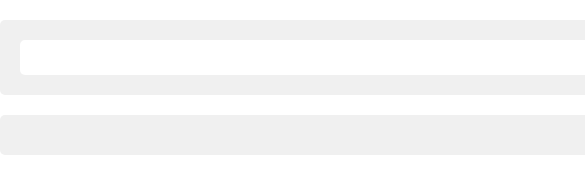
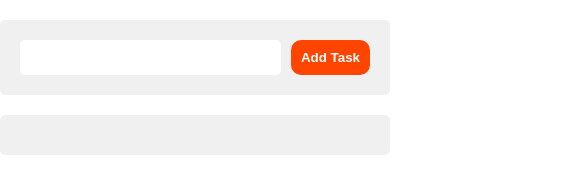
Before and after one commit to Jalal-Aljhny/To-Do-List-Javascript, a plain HTML site: page index.html in a window 390 px wide. Shown: the top 194 px of the page, 585 px wide, since content can reach past the window. Drawn offline with Linux system fonts and the light colour scheme.

Commit message:
upload file

```diff
--- a/style.css
+++ b/style.css
@@ -5,12 +5,17 @@
 }
 form {
   background-color: rgb(240, 240, 240);
-  width: 800px;
+  width: 80%;
   padding: 20px;
   margin: 20px auto;
   display: flex;
   justify-content: space-between;
   border-radius: 5px;
+}
+@media (max-width: 767px) {
+  form {
+    width: 100%;
+  }
 }
 input[type="text"] {
   flex: 1;
@@ -36,10 +41,21 @@ input[type="submit"]:hover {
 }
 .tasks {
   background-color: rgb(240, 240, 240);
-  width: 800px;
+  width: 80%;
   padding: 20px;
   margin: 20px auto;
   border-radius: 5px;
+}
+@media (max-width: 767px) {
+  .tasks {
+    width: 100%;
+  }
+  .task {
+    padding: 10px;
+  }
+  .task span {
+    padding: 5px;
+  }
 }
 .task {
   background-color: white;
```
